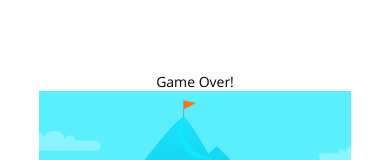
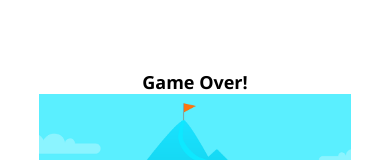
Before and after one commit to RommelTJ/rn-guess-number, a React Native app: screen / in a window 390 px wide. Shown: the part 200-360 px from the top of the page. Built offline with nearby package versions, Linux system fonts and the light colour scheme.

Commit message:
:bug: GameOverScreen: TitleText

```diff
--- a/screens/GameOverScreen.js
+++ b/screens/GameOverScreen.js
@@ -1,11 +1,12 @@
 import React from 'react';
 import { View, Text, StyleSheet, Button, Image } from 'react-native';
+import TitleText from "../components/TitleText";
 import BodyText from "../components/BodyText";
 
 const GameOverScreen = (props) => {
   return (
     <View style={styles.screen}>
-      <BodyText>Game Over!</BodyText>
+      <TitleText>Game Over!</TitleText>
       <Image style={styles.image} source={require('../assets/success.png')} />
       <BodyText>Number of rounds: {props.roundsNumber}</BodyText>
       <BodyText>Number was: {props.userNumber}</BodyText>
```
